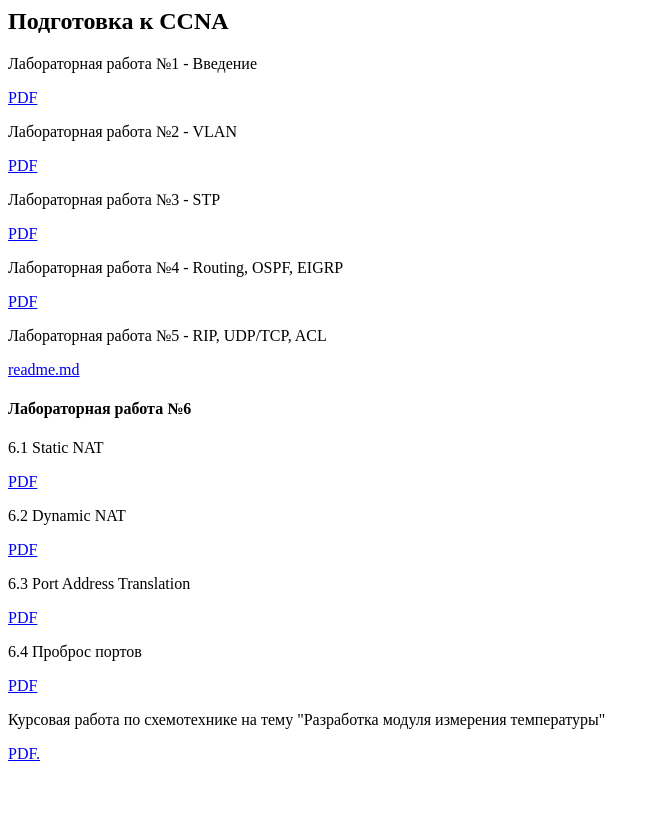
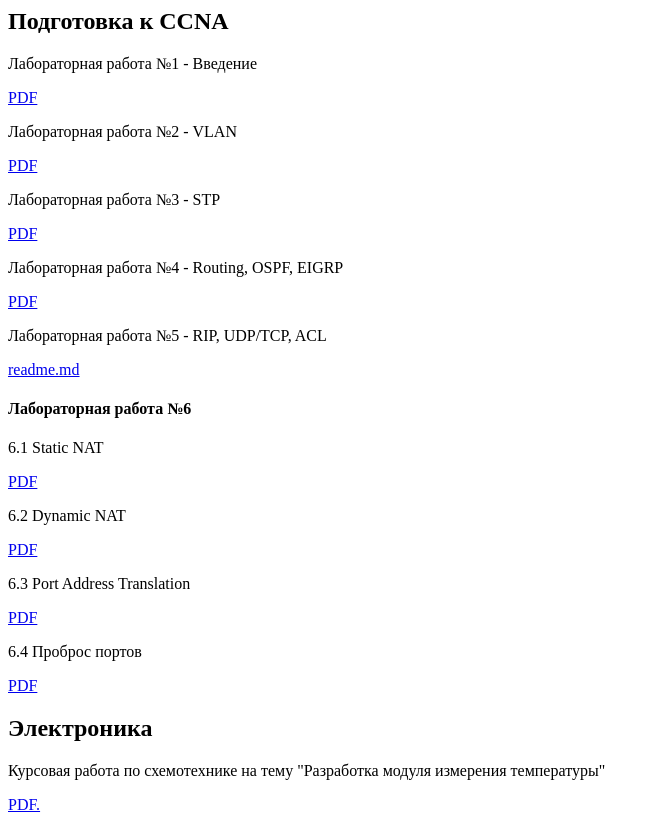
Before and after one commit to baltineu-iu/zametki, a plain HTML site: page index.html in a window 1280 px wide. Shown: the whole page, without its empty margins (0-660 px from the left). Before the commit the page ends 800 px from the top, so only its background shows below. Drawn offline with Linux system fonts and the light colour scheme.

Commit message:
Update index.html

```diff
--- a/index.html
+++ b/index.html
@@ -32,6 +32,7 @@
   <p> 6.4 Проброс портов </p>
 <a href="/pdf/cisco/6.4 Проброс портов.pdf" target="_blank">PDF</a>
 
+<h2> Электроника </h2>
 <p> Курсовая работа по схемотехнике на тему "Разработка модуля измерения температуры" </p>
 <a href="/pdf/electronics/schemtech_rpz.pdf" target="_blank">PDF.</a>
 
```
